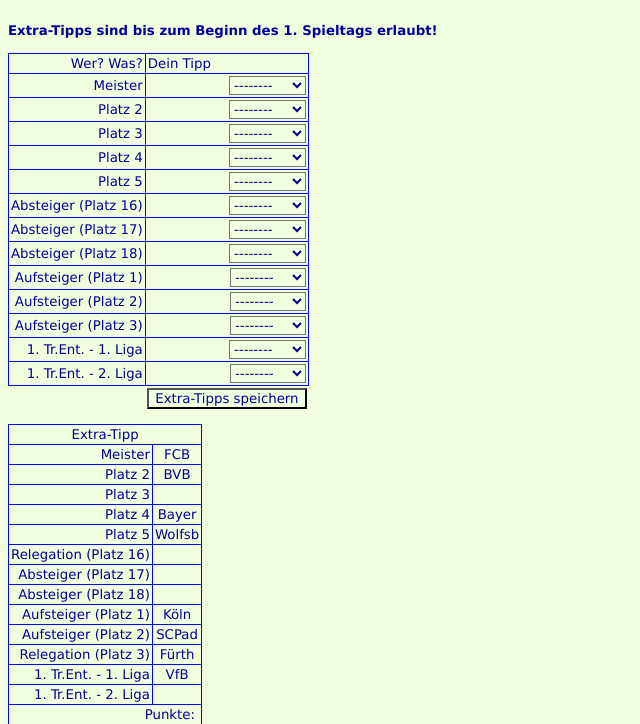
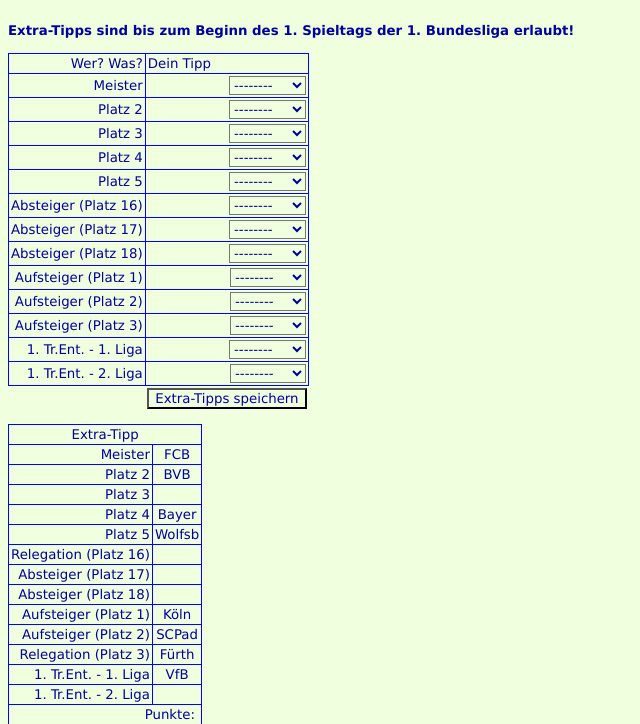
Before and after one commit to mivola/HWDweb, a PHP site: page /user_show_extra_tipp.php in a window 1280 px wide. Shown: the top 724 px of the page, without its empty margins (0-640 px from the left). Run offline with PHP 8.4, Linux system fonts and the light colour scheme; data comes from the database, SQL or seed files in the repository; data that the repository does not hold is empty.

Commit message:
hinweismeldung extra-tipps angepasst

```diff
--- a/user_show_extra_tipp.php
+++ b/user_show_extra_tipp.php
@@ -115,7 +115,7 @@
 <br><b>
 
 <?PHP
-echo "Extra-Tipps sind bis zum Beginn des ".$lastPlayAllowed.". Spieltags erlaubt!";
+echo "Extra-Tipps sind bis zum Beginn des ".$lastPlayAllowed.". Spieltags der ".$lastAllowedLeague.". Bundesliga erlaubt!";
 ?>
 </b><br><br>
 
```
